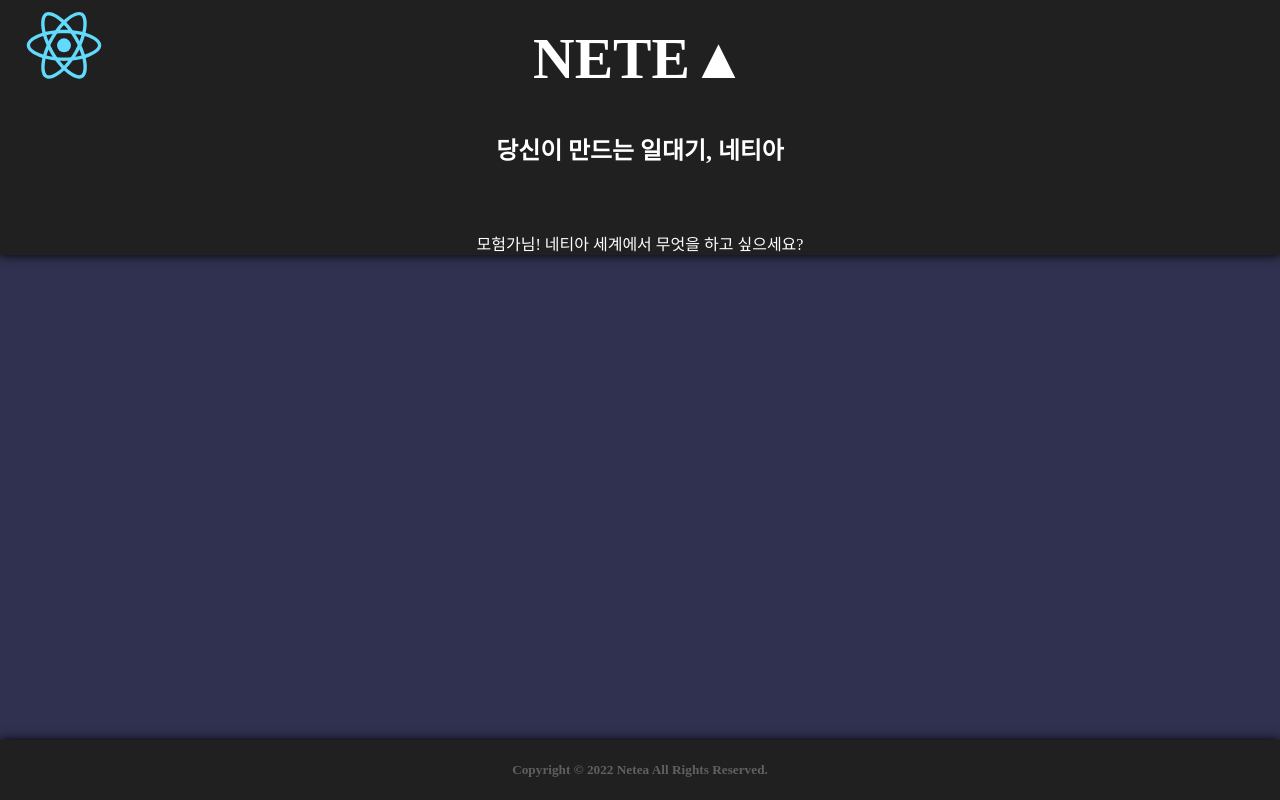
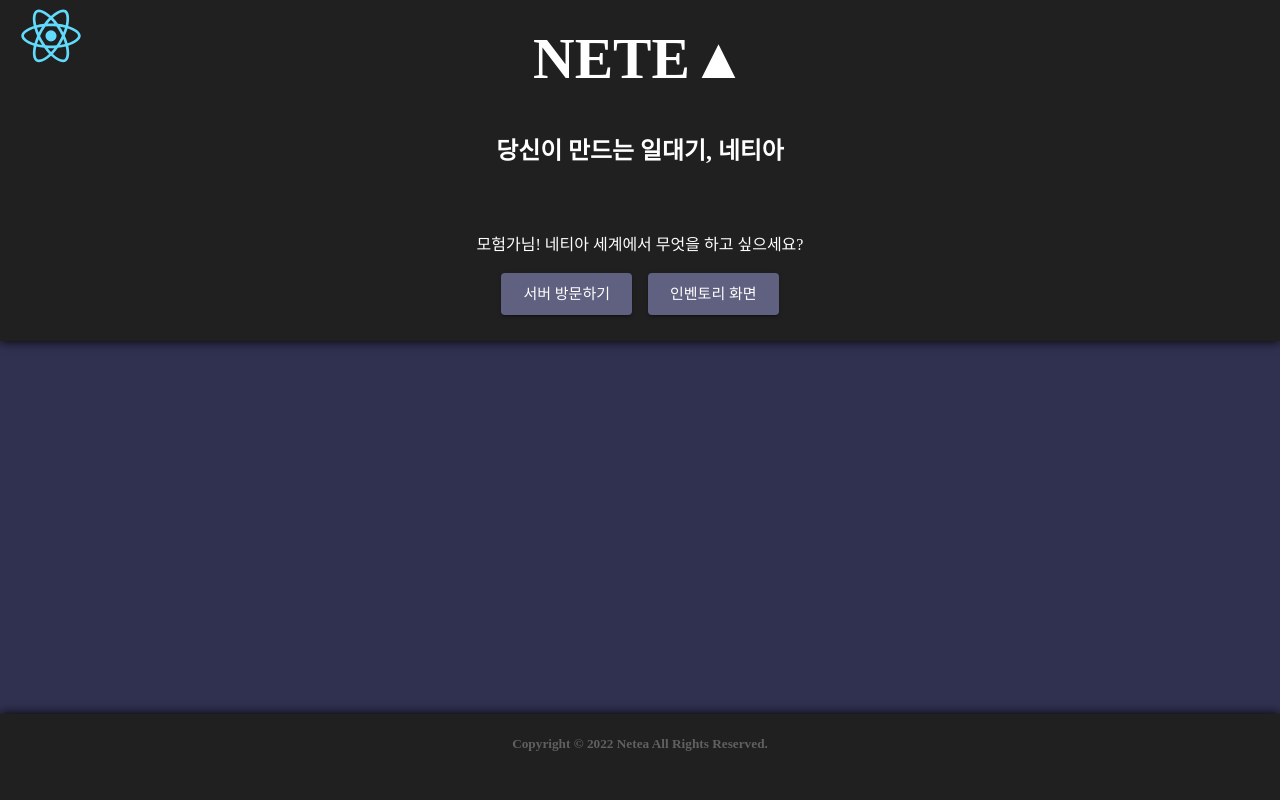
Before and after one commit to Crenchant-Develop/Chronica-Web, a React (Create React App) app: page / in a window 1280 px wide. Built offline with nearby package versions, Linux system fonts and the light colour scheme; no server answers; a web font is replaced by a local one.

Commit message:
ui 수정, 인벤토리 화면 틀만 잡음

```diff
--- a/src/App.jsx
+++ b/src/App.jsx
@@ -6,8 +6,10 @@ import { Routes, Route } from "react-router-dom";
 import { Config } from './components/GetUser';
 import Header from './components/Header';
 import Footer from './components/Footer';
+
 import Main from './pages/Main';
 import Login from './pages/Login';
+import Inventory from './pages/Inventory';
 
 //Assets
 import LogoImage from "./logo.svg";
@@ -22,6 +24,7 @@ class App extends React.Component {
           <Routes>
             <Route exact path="/" element={<Main />} />
             <Route path="/login" element={<Login authURL={Config.authURL} />} />
+            <Route path="/inventory" element={<Inventory />} />
           </Routes>
           <Footer />
         </div>
--- a/src/App.scss
+++ b/src/App.scss
@@ -19,11 +19,12 @@ body {
   box-shadow: 0 0 10px black;
 
   .header {
-    padding: 2vw;
+    padding-top: 2vw;
     font-size: calc(1vw + 2vmin);
   }
 
   .context {
+    padding-bottom: 2vw;
     text-align: center;
 
     h1 {
@@ -40,7 +41,7 @@ body {
   }
 
   .logo {
-    width: 10%;
+    width: 8%;
     position: fixed;
     top: 0;
     left: 0;
--- /dev/null
+++ b/src/pages/Inventory.js
@@ -0,0 +1,28 @@
+import React from 'react';
+
+//defined components
+import { ThemeProvider } from '@mui/material/styles';
+import Theme from '../components/Theme';
+import Stack from '@mui/material/Stack';
+import Button from '@mui/material/Button';
+
+function Inventory() {
+  return (
+    <article className="context">
+      <Stack
+        spacing={2}
+        direction="row"
+        justifyContent="center"
+        alignItems="center">
+        <ThemeProvider theme={Theme}>
+          <Button variant="contained" size="large" onClick={(event) => {
+            event.stopPropagation();
+            window.open("https://discord.gg/VAfjrWUcZG", "_blank");
+          }}>인벤토리 화면입니다.</Button>
+        </ThemeProvider>
+      </Stack>
+    </article>
+  );
+};
+
+export default Inventory;
--- a/src/pages/Main.js
+++ b/src/pages/Main.js
@@ -4,13 +4,17 @@ import React, { useEffect, useState } from 'react';
 import { GetUserName } from '../components/GetUser';
 import { getCookie, setCookie } from '../components/Cookies';
 
-//로그아웃을 구현할 것.
-//메인페이지
+import { Link } from "react-router-dom";
+import { ThemeProvider } from '@mui/material/styles';
+import Theme from '../components/Theme';
+import Stack from '@mui/material/Stack';
+import Button from '@mui/material/Button';
+
 function Main() {
   let [userName, setUserName] = useState(undefined);
 
   const onUserNamer = () => {
-    (async () => {    //코드가 두번 실행되는 버그가 있음 원인분석이 필요함
+    (async () => { //코드가 두 번 실행되는 버그가 있음. 원인 분석이 필요함
       setUserName(await GetUserName());
     })();
   };
@@ -18,10 +22,23 @@ function Main() {
   useEffect(onUserNamer, [onUserNamer]);
 
   return (
-    <article>
-      <div className='context'>
-        {userName ? userName : "모험가"}님! 네티아 세계에서 무엇을 하고 싶으세요?
-      </div>
+    <article className="context">
+      {userName ? userName : "모험가"}님! 네티아 세계에서 무엇을 하고 싶으세요?<br /><br />
+      <Stack
+        spacing={2}
+        direction="row"
+        justifyContent="center"
+        alignItems="center">
+        <ThemeProvider theme={Theme}>
+          <Button variant="contained" size="large" onClick={(event) => {
+            event.stopPropagation();
+            window.open("https://discord.gg/VAfjrWUcZG", "_blank");
+          }}>서버 방문하기</Button>
+          <Link to="/inventory" style={{ textDecoration: 'none' }}>
+            <Button variant="contained" size="large">인벤토리 화면</Button>
+          </Link>
+        </ThemeProvider>
+      </Stack>
     </article>
   );
 };
```
